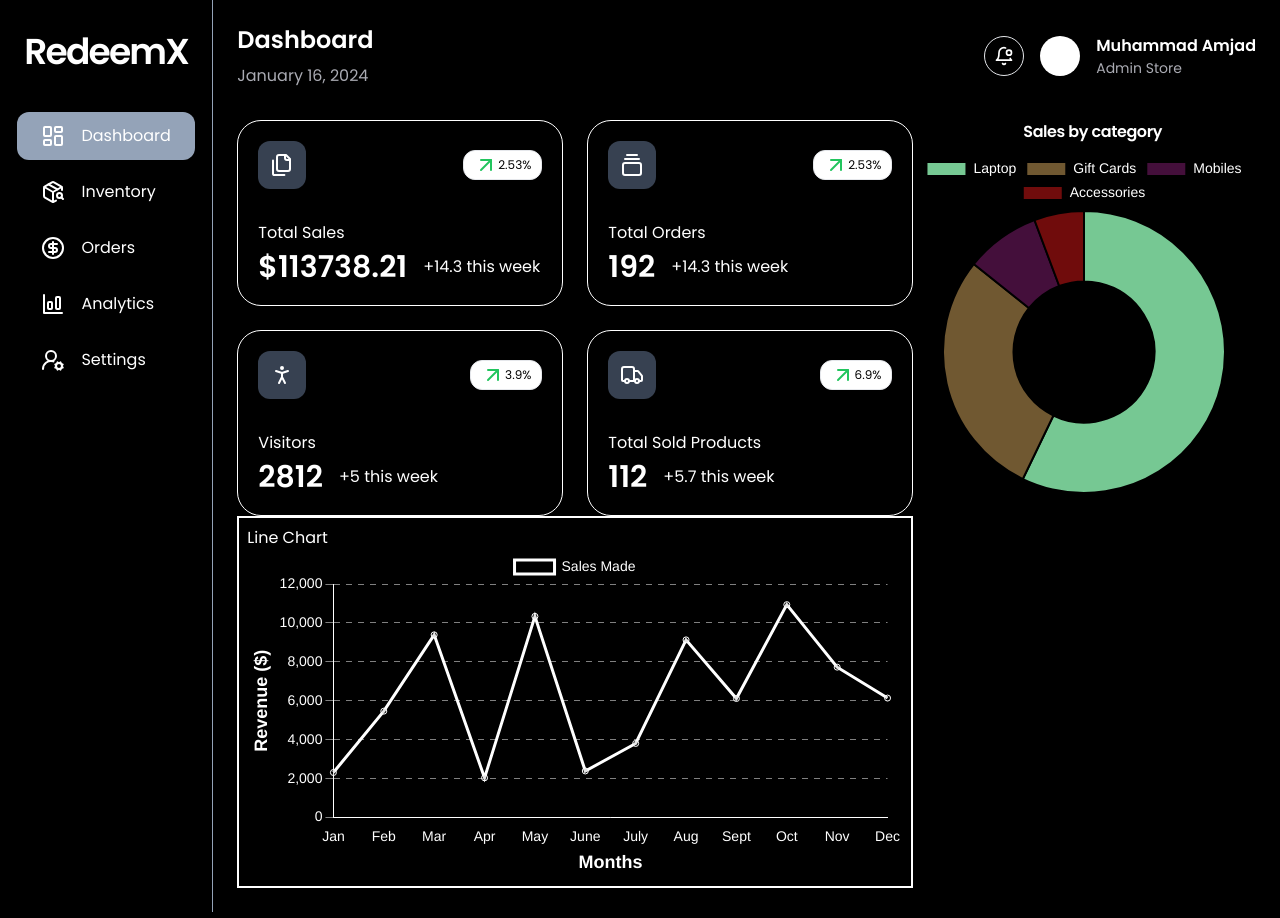
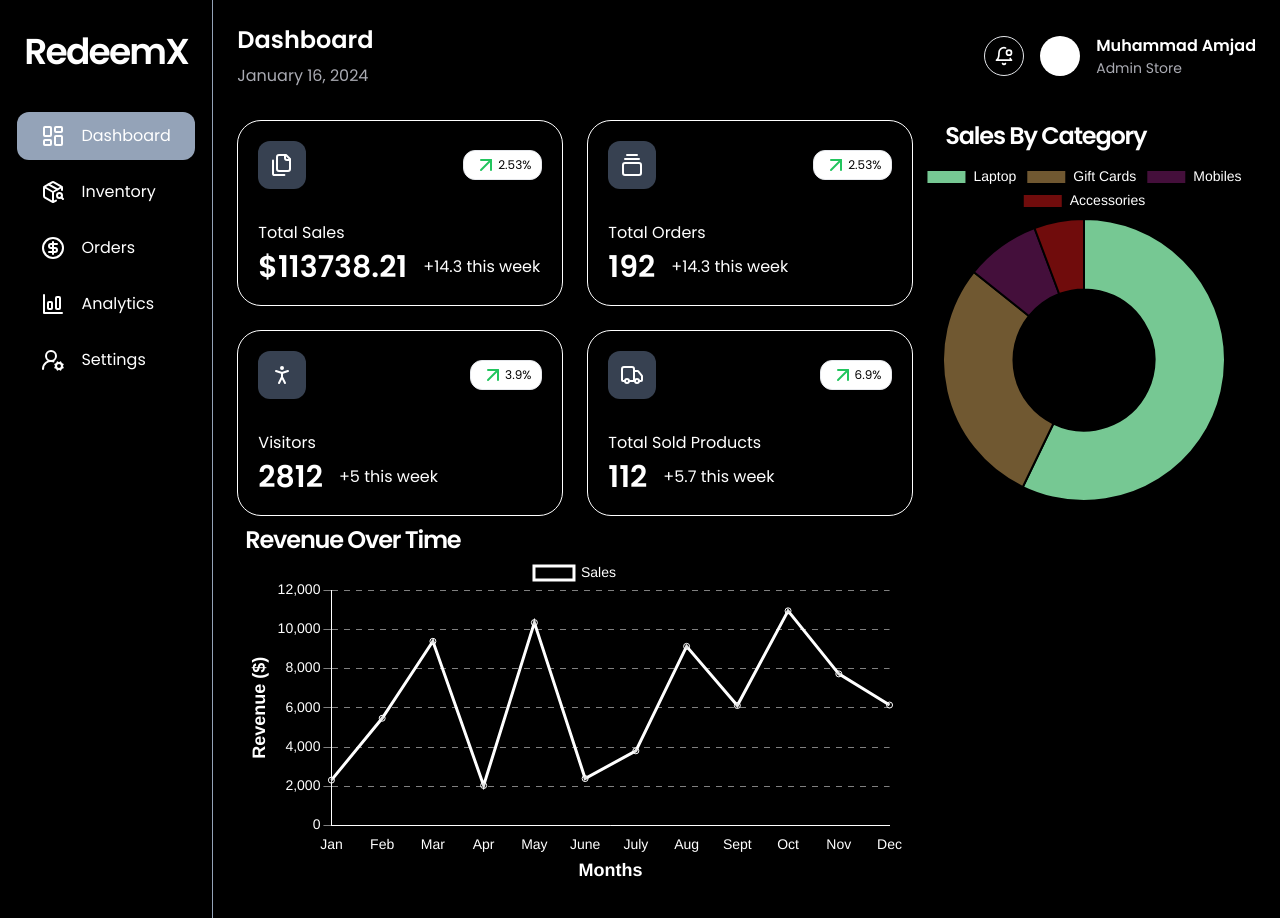
Before and after one commit to devvMuhammad/admin-redeemx, a Next.js app: page / in a window 1280 px wide. Built offline with nearby package versions, Linux system fonts and the light colour scheme.

Commit message:
used the heading component

```diff
--- a/src/components/dashboard/LineChart.tsx
+++ b/src/components/dashboard/LineChart.tsx
@@ -10,6 +10,7 @@ import {
   Tooltip,
   Legend,
 } from "chart.js";
+import Heading from "../ui/Heading";
 
 ChartJS.register(
   CategoryScale,
@@ -38,18 +39,18 @@ const months = [
 
 export default function LineChart() {
   return (
-    <div className="p-2 border-2 border-white border-solid">
-      <h1>Line Chart</h1>
+    <div className="p-2 border-white border-solid">
+      <Heading className="text-2xl">Revenue Over Time</Heading>
       <Line
         data={{
           labels: months,
 
           datasets: [
             {
-              label: "Sales Made",
+              label: "Sales",
               data: Array(12)
                 .fill(0)
-                .map((elm, i) => (Math.random() * 10 + 1) * 1000),
+                .map(() => (Math.random() * 10 + 1) * 1000),
               borderColor: "#fff",
             },
           ],
--- a/src/components/dashboard/PieChart.tsx
+++ b/src/components/dashboard/PieChart.tsx
@@ -2,6 +2,7 @@
 import { ChartData } from "chart.js";
 import { Chart as ChartJS, ArcElement, Tooltip, Legend } from "chart.js";
 import { Doughnut } from "react-chartjs-2";
+import Heading from "../ui/Heading";
 
 const data: ChartData<"doughnut", number[], unknown> = {
   labels: ["Laptop", "Gift Cards", "Mobiles", "Accessories"],
@@ -20,9 +21,10 @@ export default function PieChart() {
   ChartJS.register(ArcElement, Tooltip, Legend);
   return (
     <div className="space-y-2">
-      <h1 className="font-bold tracking-tight text-center pl-4">
+      {/* <h1 className="font-bold tracking-tight text-center pl-4">
         Sales by category
-      </h1>
+      </h1> */}
+      <Heading className="text-2xl pl-8">Sales By Category</Heading>
       <Doughnut
         className="max-h-[425px]"
         data={data}
--- a/src/components/ui/Heading.tsx
+++ b/src/components/ui/Heading.tsx
@@ -4,7 +4,7 @@ export default function Heading({
   className,
   children,
 }: {
-  className: string;
+  className?: string;
   children: React.ReactNode;
 }) {
   return (
```
